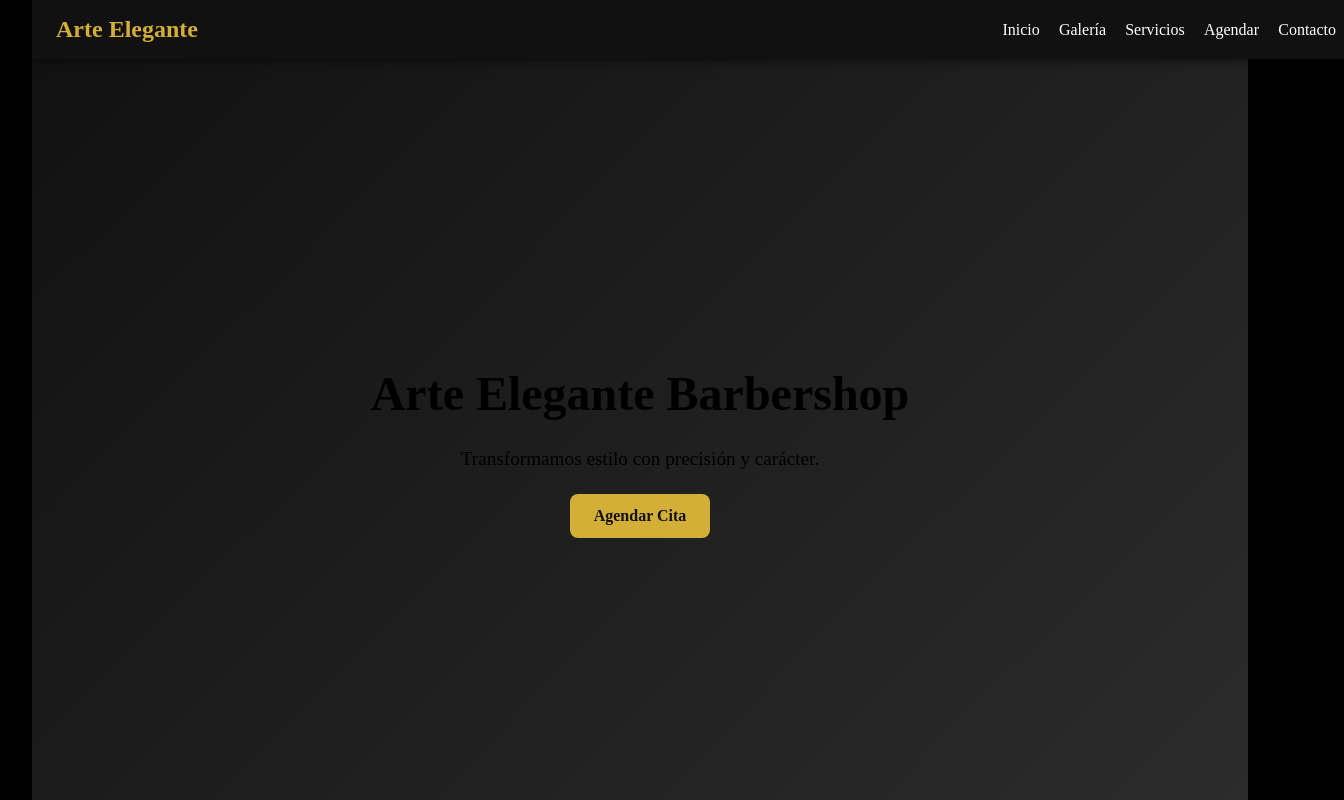
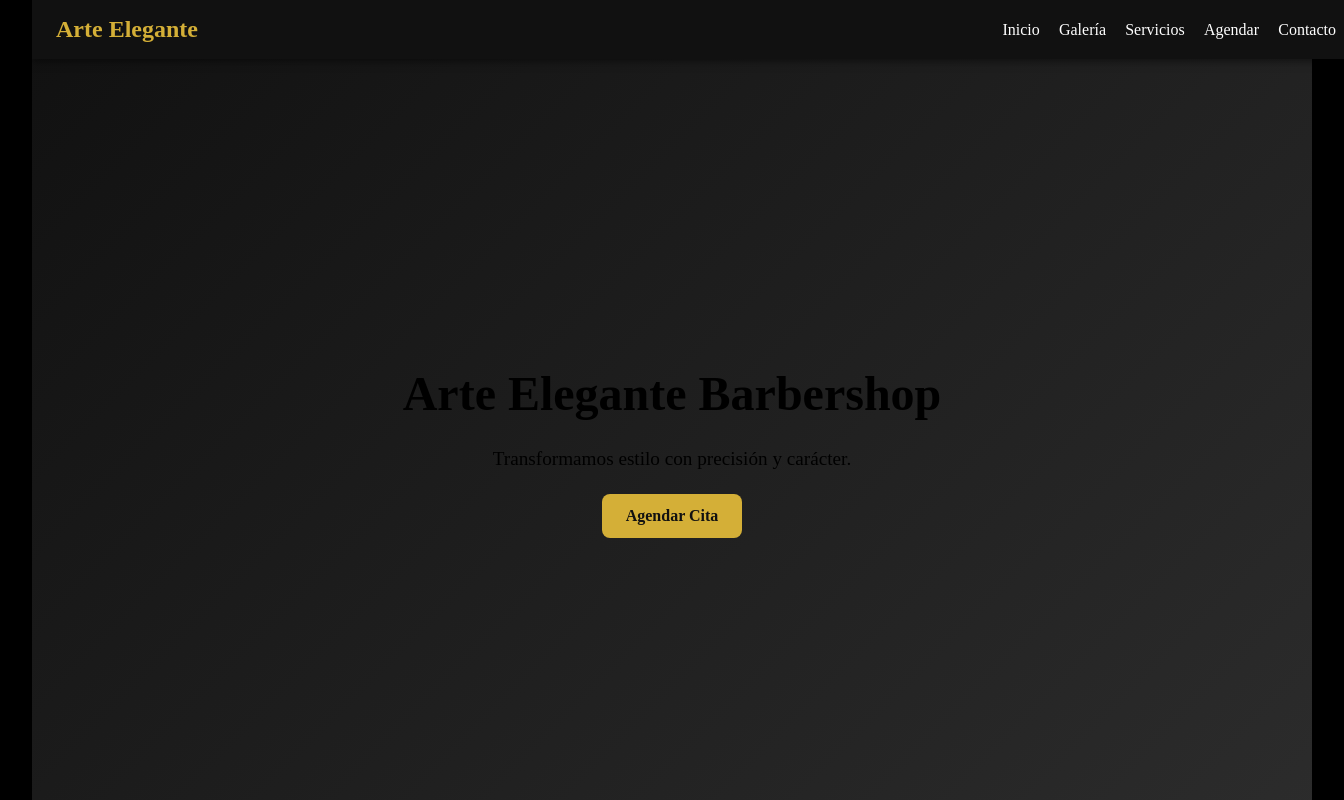
Before and after one commit to Marshelby/arte-elegante-barberia, a React (Vite) app: page / in a window 1280 px wide. Shown: the top 800 px of the page, 1344 px wide, since content can reach past the window. Built offline with nearby package versions, Linux system fonts and the light colour scheme.

Commit message:
🚀 FIX FINAL: Eliminar max-width para mostrar Contacto en Navbar

```diff
--- a/src/App.css
+++ b/src/App.css
@@ -1,11 +1,13 @@
 #root {
-  max-width: 1280px;
+  width: 100%;
   margin: 0 auto;
   padding: 2rem;
   text-align: center;
-  position: relative; /* asegúrate de que respete el z-index del navbar */
+  position: relative;
   overflow-x: hidden;
 }
+
+/* Elimina el límite de ancho que estaba ocultando el último ítem */
 
 .logo {
   height: 6em;
```
